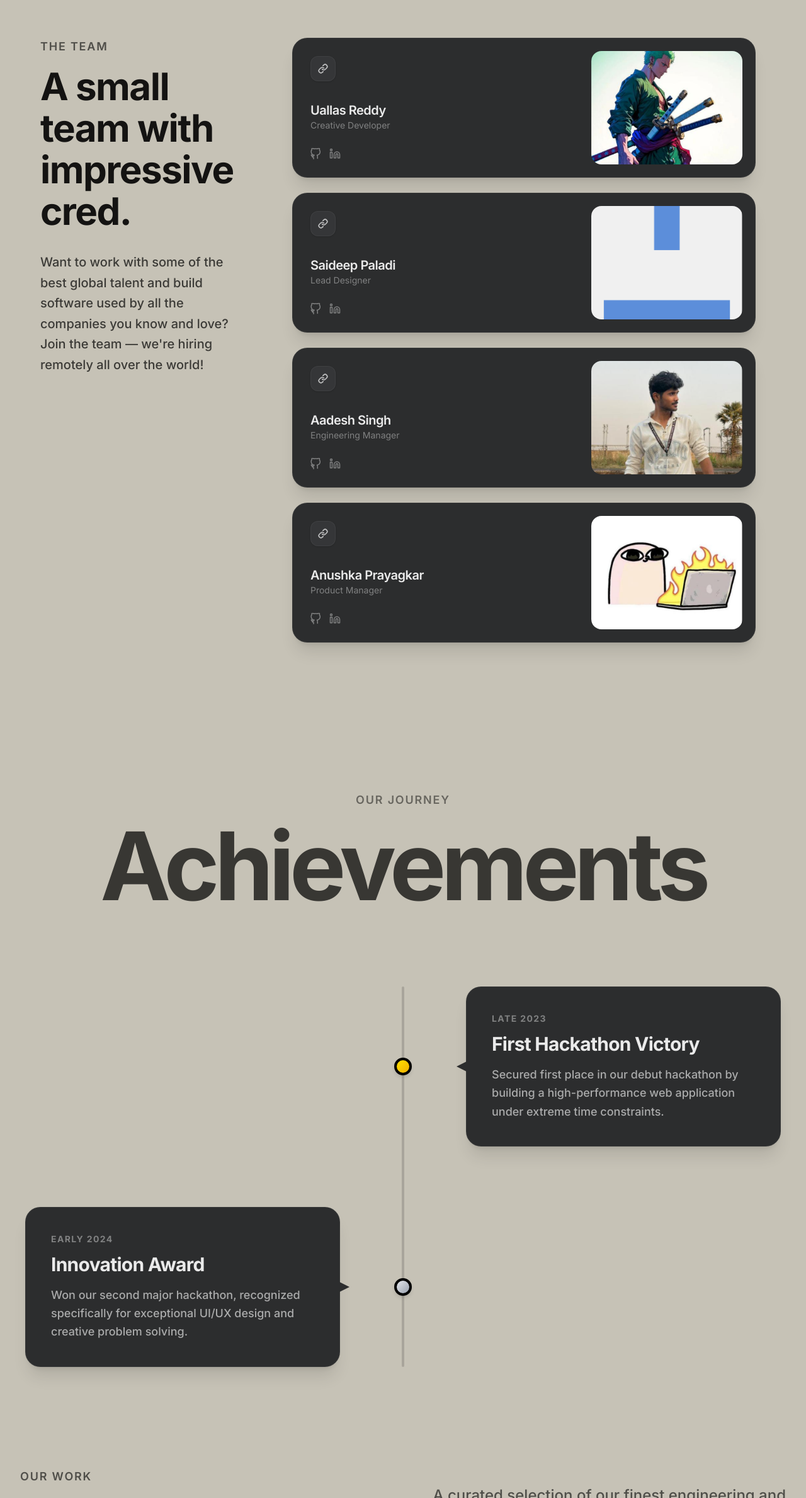
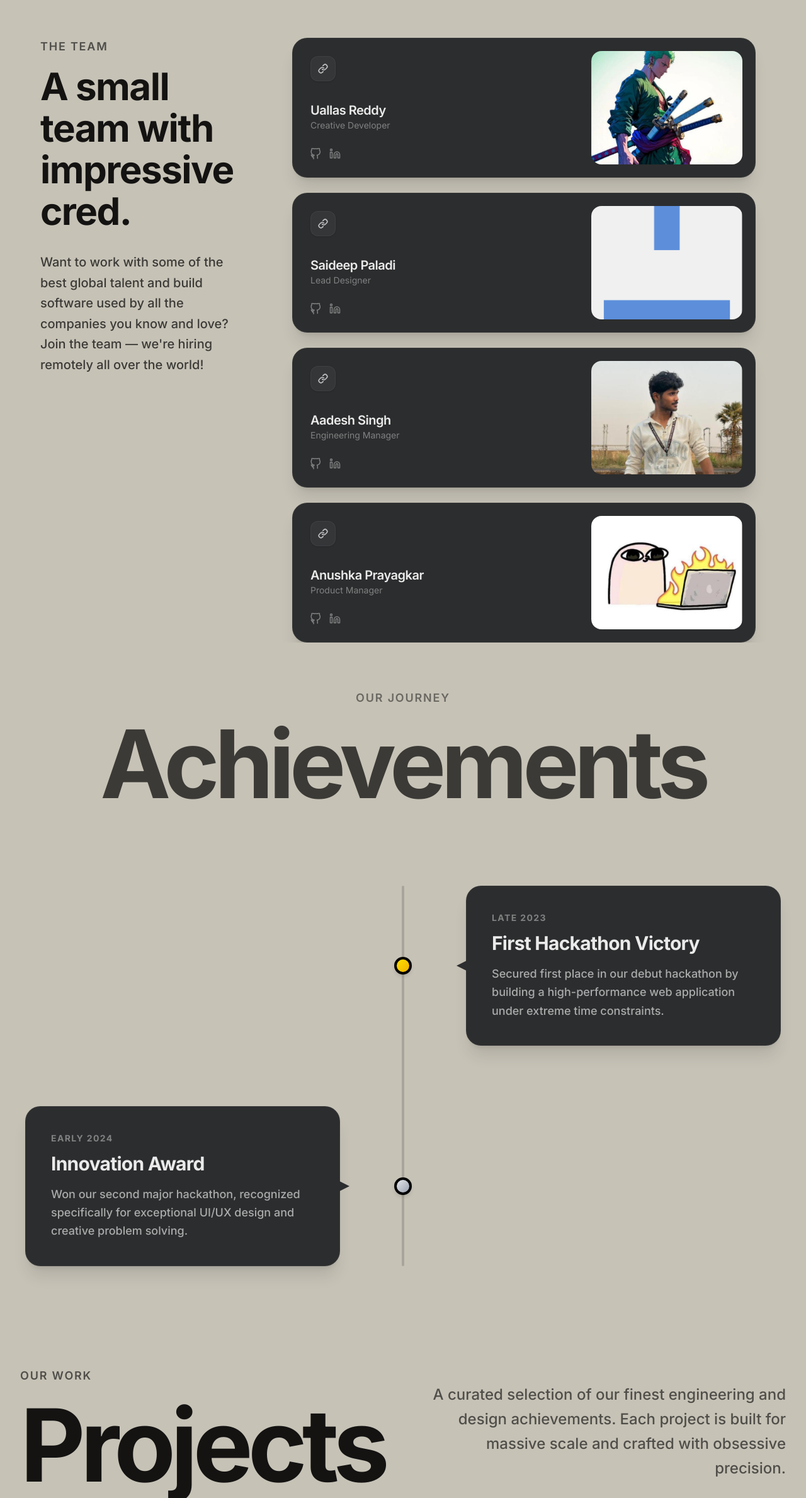
Before and after one commit to Darklordlucy/TeamArise, a Next.js app: page / in a window 1280 px wide. Shown: the part 3268-5646 px from the top of the page at 63% size. Built offline with nearby package versions, Linux system fonts and the light colour scheme.

Commit message:
adding space between achievemnts and members section

```diff
--- a/src/components/Achievements.tsx
+++ b/src/components/Achievements.tsx
@@ -31,7 +31,7 @@ export default function Achievements() {
   const y = useTransform(scrollYProgress, [0, 1], [0, -100]);
 
   return (
-    <section id="achievements" className="min-h-screen bg-[#c6c2b6] py-32 px-8 relative overflow-hidden">
+    <section id="achievements" className="bg-[#c6c2b6] pt-24 pb-32 px-8 relative overflow-hidden w-full">
       <div className="max-w-[1200px] mx-auto w-full relative">
         <motion.div
           ref={headerRef}
--- a/src/components/Team.tsx
+++ b/src/components/Team.tsx
@@ -107,7 +107,7 @@ function TeamCard({ member }: { member: any }) {
 
 export default function Team() {
   return (
-    <section id="members" className="min-h-screen bg-[#c6c2b6] py-32 px-8 flex items-start">
+    <section id="members" className="bg-[#c6c2b6] pt-32 pb-0 px-8 flex items-start w-full">
       <div className="max-w-[1600px] mx-auto w-full grid grid-cols-1 lg:grid-cols-3 gap-16 lg:gap-20 items-start">
 
         {/* Left Side: Text (1 part) */}
```
